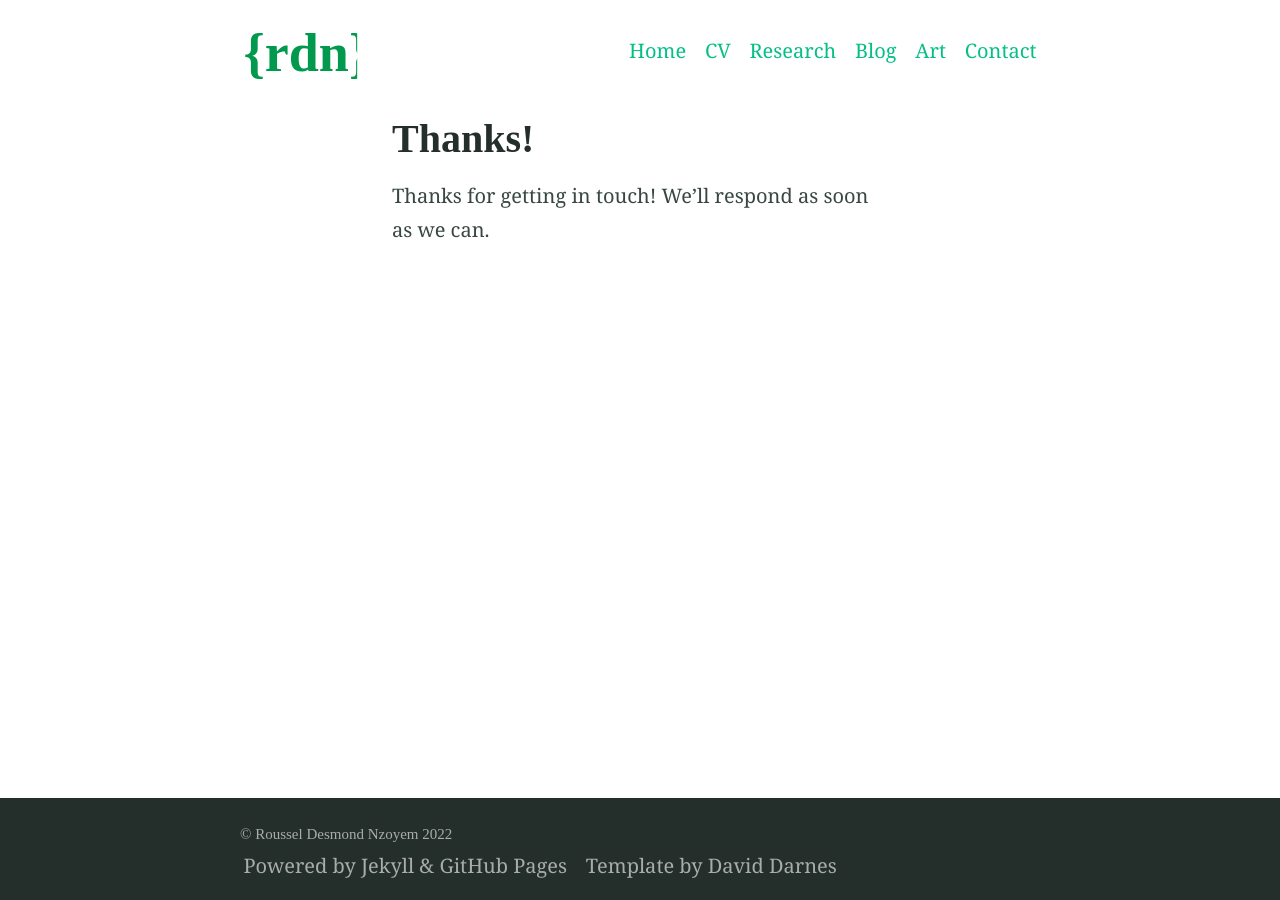
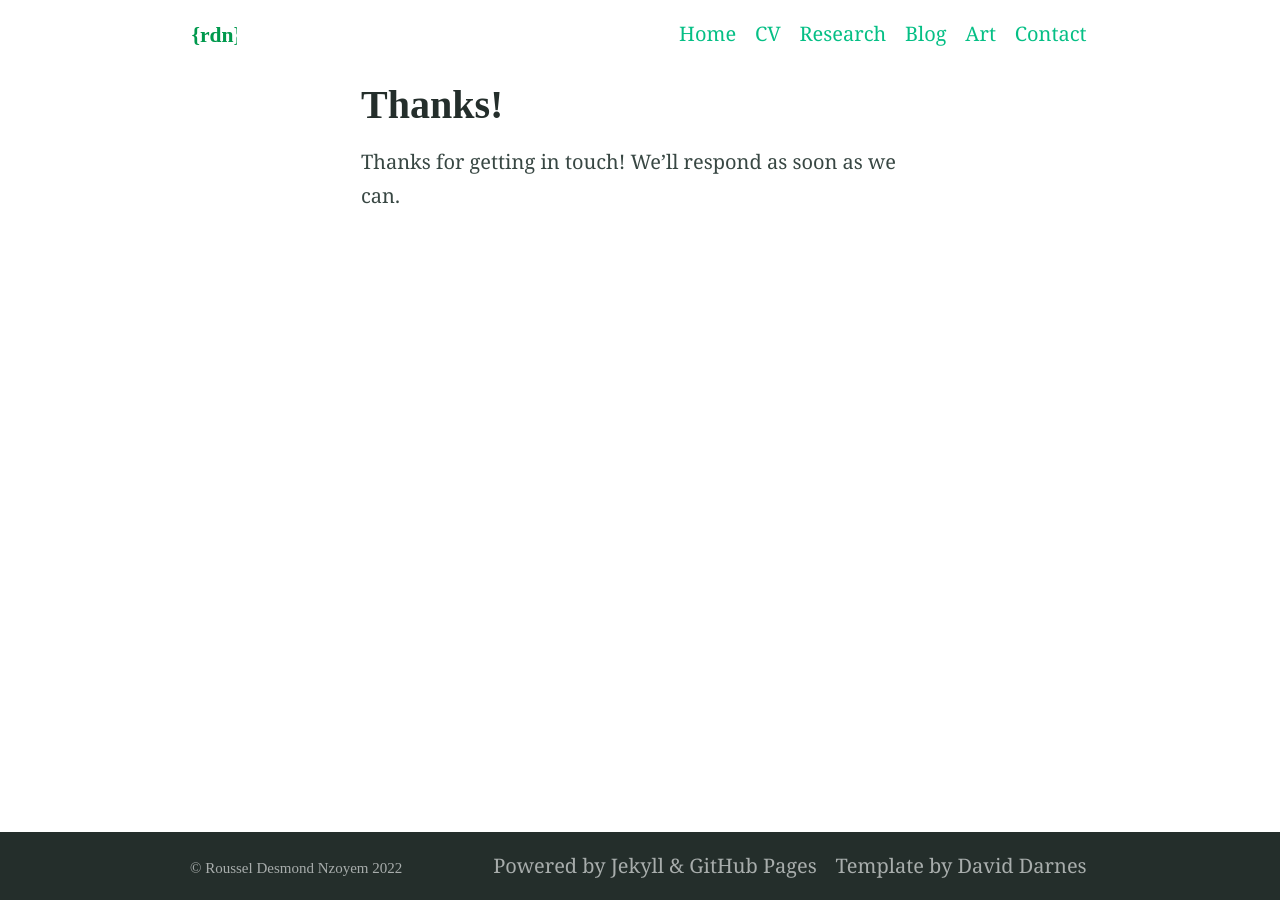
Before and after one commit to ddrous/desmond-rn.github.io, a Jekyll site: the page built from thanks.md, in a window 1280 px wide. Built offline with Jekyll 4.4.1, drawn with Linux system fonts in a browser that asks for light colours.

Commit message:
Height test again

```diff
--- a/_sass/_theme.scss
+++ b/_sass/_theme.scss
@@ -10,7 +10,7 @@ body {
 
 .container {
   width: 90%;
-  max-width: 800px;
+  max-width: 900px;
   margin: 0 auto;
 }
 
@@ -65,7 +65,7 @@ body {
   @include flexbox;
   @include align-items(center);
   img {
-    max-height: 5rem;
+    max-height: 2rem;
   }
 }
 
```
